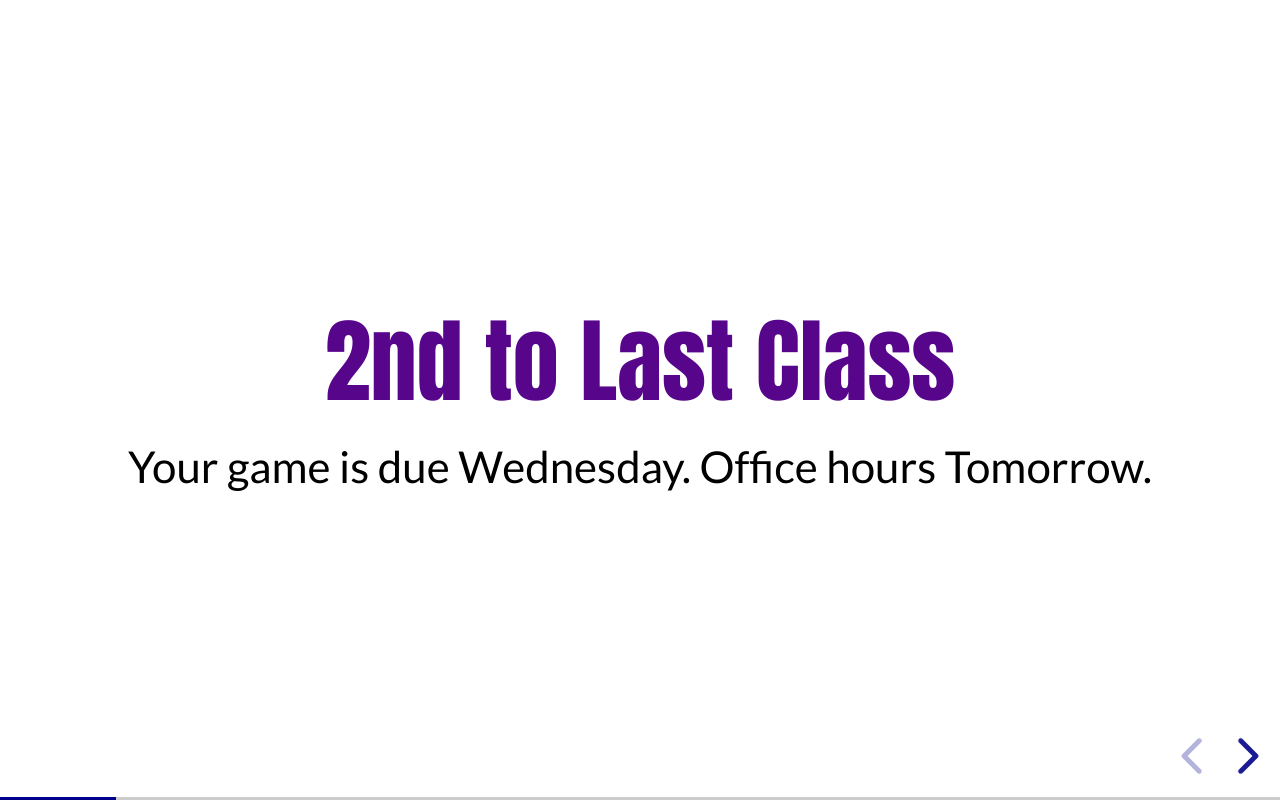
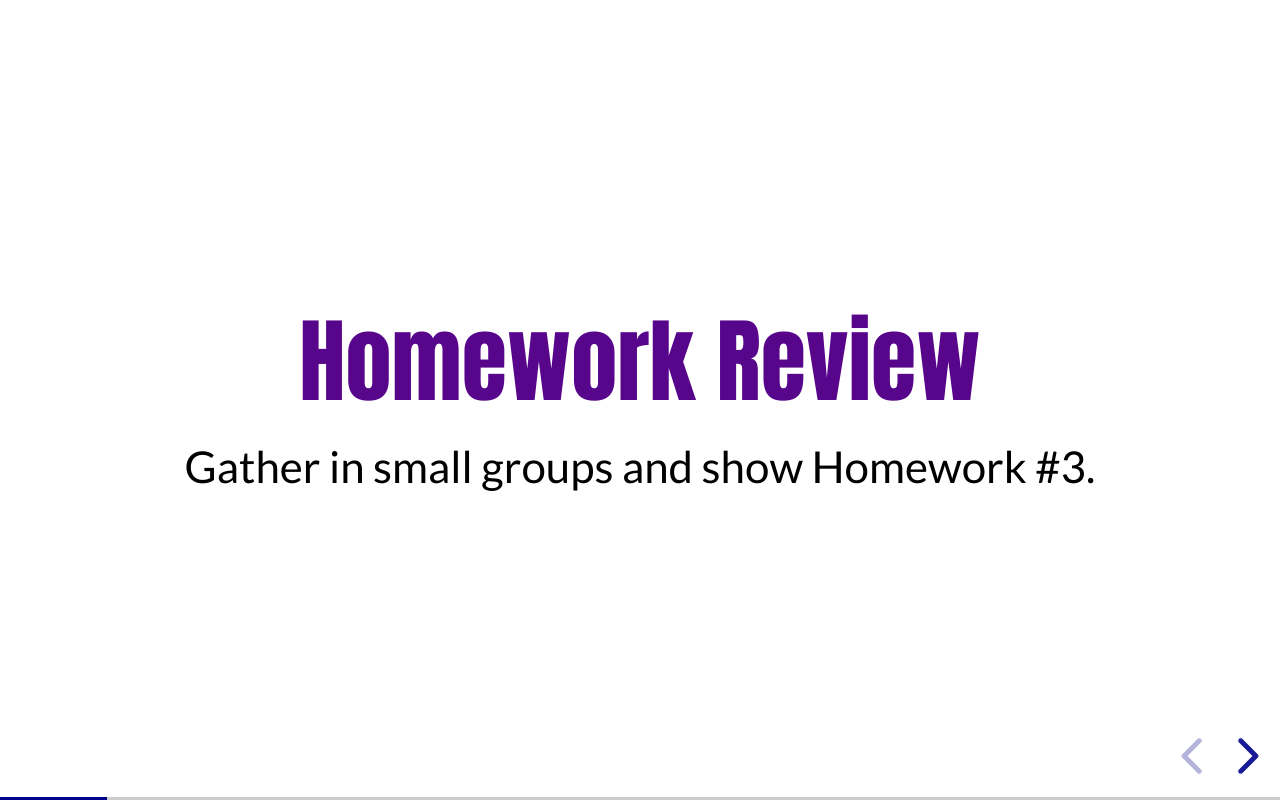
Before and after one commit to JessicaGarson/NYU-Intro-to-Python-08-13-2018, a website: page index.html in a window 1280 px wide. Both pictures are taken after a click on the button "next slide". Drawn offline with Linux system fonts and the light colour scheme; a web font is replaced by a local one.

Commit message:
Adding update

```diff
--- a/index.html
+++ b/index.html
@@ -43,6 +43,11 @@
             <section>
                 <h1>NYU Introduction to Python</h1>
                 <small>08-13-2018</small>
+            </section>
+
+            <section>
+                <h2>Homework Review</h2>
+                Gather in small groups and show Homework #3.
             </section>
 
             <section>
```
